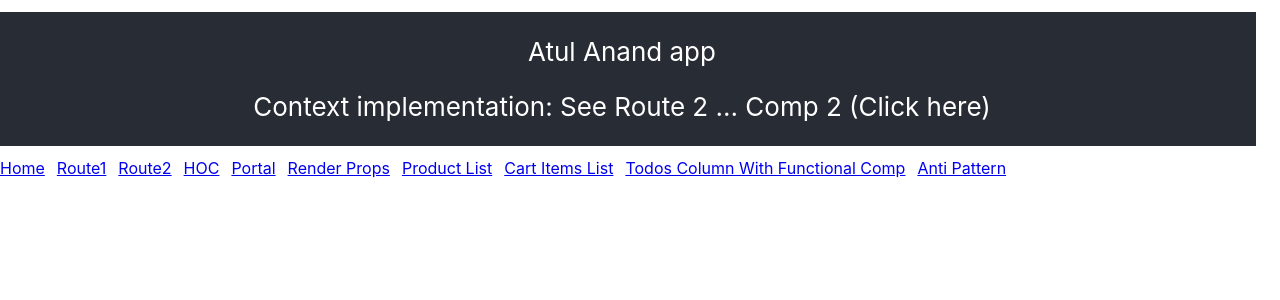
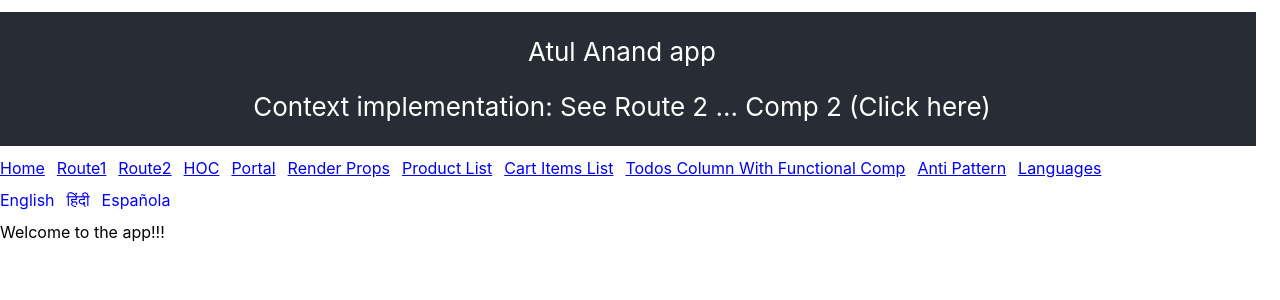
Before and after one commit to thatsatul/cra-1, a React (Create React App) app: page /languages in a window 1280 px wide. Shown: the top 300 px of the page. Built offline with nearby package versions, Linux system fonts and the light colour scheme.

Commit message:
Language selection + lazyloading and chunking

```diff
--- a/src/App.js
+++ b/src/App.js
@@ -12,6 +12,7 @@ import ProductListPage from './containers/ProductListPage';
 import CartItemsListPage from './containers/CartItemsListPage';
 import TodoAppColumnWise from './containers/TodoFunctionalComp';
 import AntiPattern from './components/AntiPattern';
+import LanguagesComp from './containers/Languages';
 
 function App() {
   const [name, setName] = useState('Atul Anand');
@@ -34,6 +35,7 @@ function App() {
         <Link to="/cart-items-list">Cart Items List</Link>
         <Link to="/todos-column">Todos Column With Functional Comp</Link>
         <Link to="/anti-pattern">Anti Pattern</Link>
+        <Link to="/languages">Languages</Link>
         <Switch>
           <Route exact path="/" component={Home} />
           <Route exact path="/route1" render={(ownProps) => <Route1 name1={name} {...ownProps} />} />
@@ -44,6 +46,7 @@ function App() {
           <Route exact path="/cart-items-list" component={CartItemsListPage} />
           <Route exact path="/todos-column" component={TodoAppColumnWise} />
           <Route exact path="/anti-pattern" component={AntiPattern} />
+          <Route exact path="/languages" component={LanguagesComp} />
           <Route path="/route2" render={(ownProps) => <Route2 name1={name} {...ownProps} />} />
         </Switch>
       </main>
--- /dev/null
+++ b/src/containers/Languages/index.jsx
@@ -0,0 +1,28 @@
+import React, { useState } from "react";
+
+const placeholders = {
+  english: {
+    title: 'Welcome to the app!!!'
+  },
+  hindi: {
+    title: 'ऐप में आपका स्वागत है!!!'
+  },
+  spanish: {
+    title: 'Bienvenida a la aplicación!!!'
+  }
+};
+
+const LanguagesComp = (props) => {
+  const [lang, setLang] = useState('english');
+
+  return (
+    <div>
+      <span style={{color: 'blue', cursor: 'pointer'}} onClick={() => setLang('english')}>English</span>
+      <span style={{color: 'blue', cursor: 'pointer'}} onClick={() => setLang('hindi')}>हिंदी</span>
+      <span style={{color: 'blue', cursor: 'pointer'}} onClick={() => setLang('spanish')}>Española</span>
+      <div>{placeholders[lang].title}</div>
+    </div>
+  )
+};
+
+export default LanguagesComp;
--- a/src/containers/Route1/Route1.jsx
+++ b/src/containers/Route1/Route1.jsx
@@ -1,5 +1,17 @@
-import React from 'react';
+// Component to check lazy loading and chunking
+// Component to check force update on a click
 
-const Route1 = () => <div>Route1</div>;
+import React, { Component } from 'react';
+
+class Route1 extends Component {
+  onDivClick = () => {
+    this.forceUpdate();
+  }
+
+  render() {
+    console.log('render called');
+    return <div onClick={() => this.onDivClick()}>Route1</div>;
+  }
+}
 
 export default Route1;
--- a/src/containers/Route2/Route2.jsx
+++ b/src/containers/Route2/Route2.jsx
@@ -1,3 +1,4 @@
+// Component to check lazy loading and chunking
 import React, { Suspense } from 'react';
 import { Link, Switch, Route } from 'react-router-dom';
 
--- a/src/containers/Route2/index.jsx
+++ b/src/containers/Route2/index.jsx
@@ -1,3 +1,5 @@
+// Component to check lazy loading and chunking
+
 import React, { Suspense } from 'react';
 
 const Route2Component = React.lazy(() => import('./Route2.jsx'));
```
